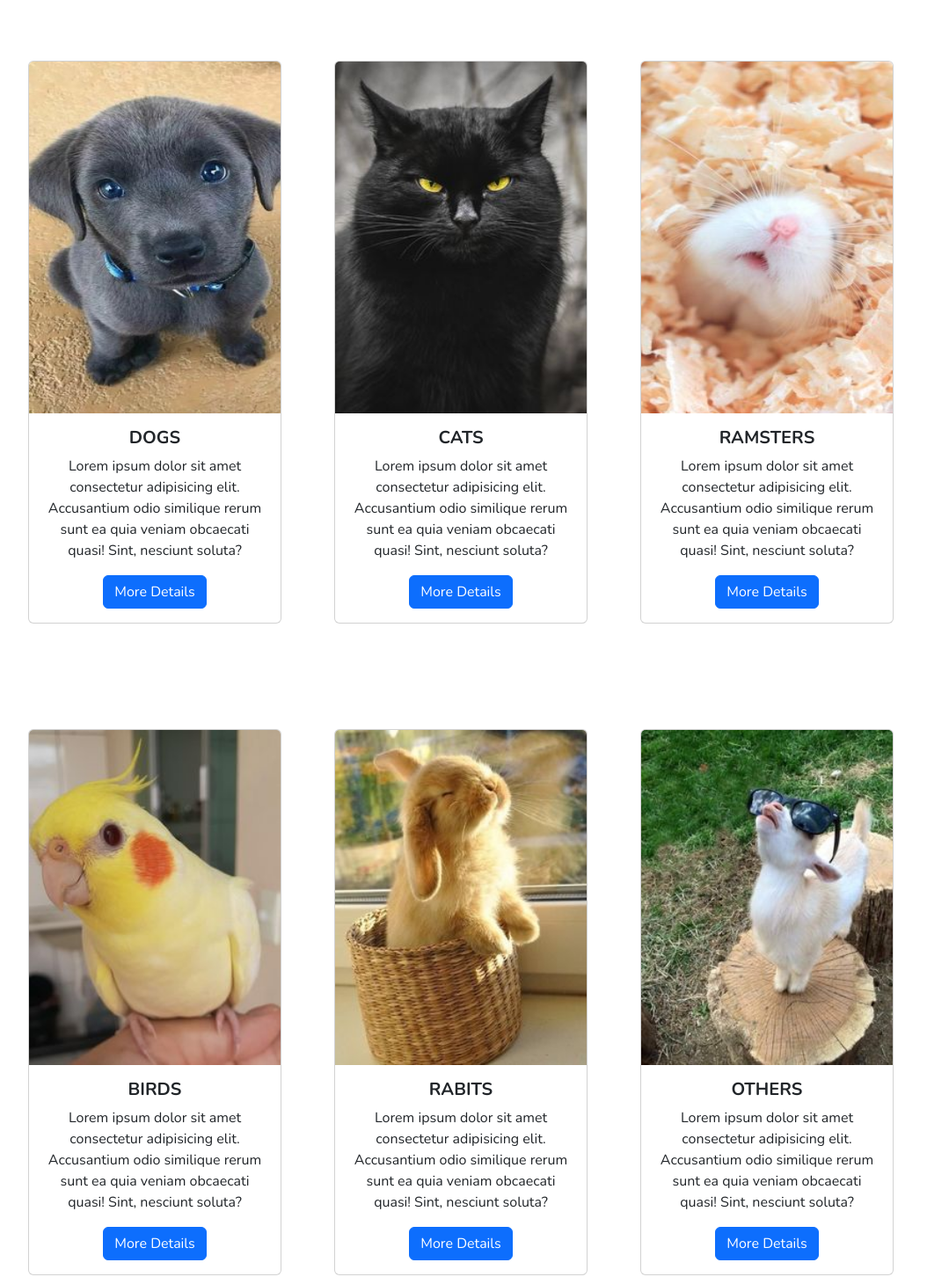
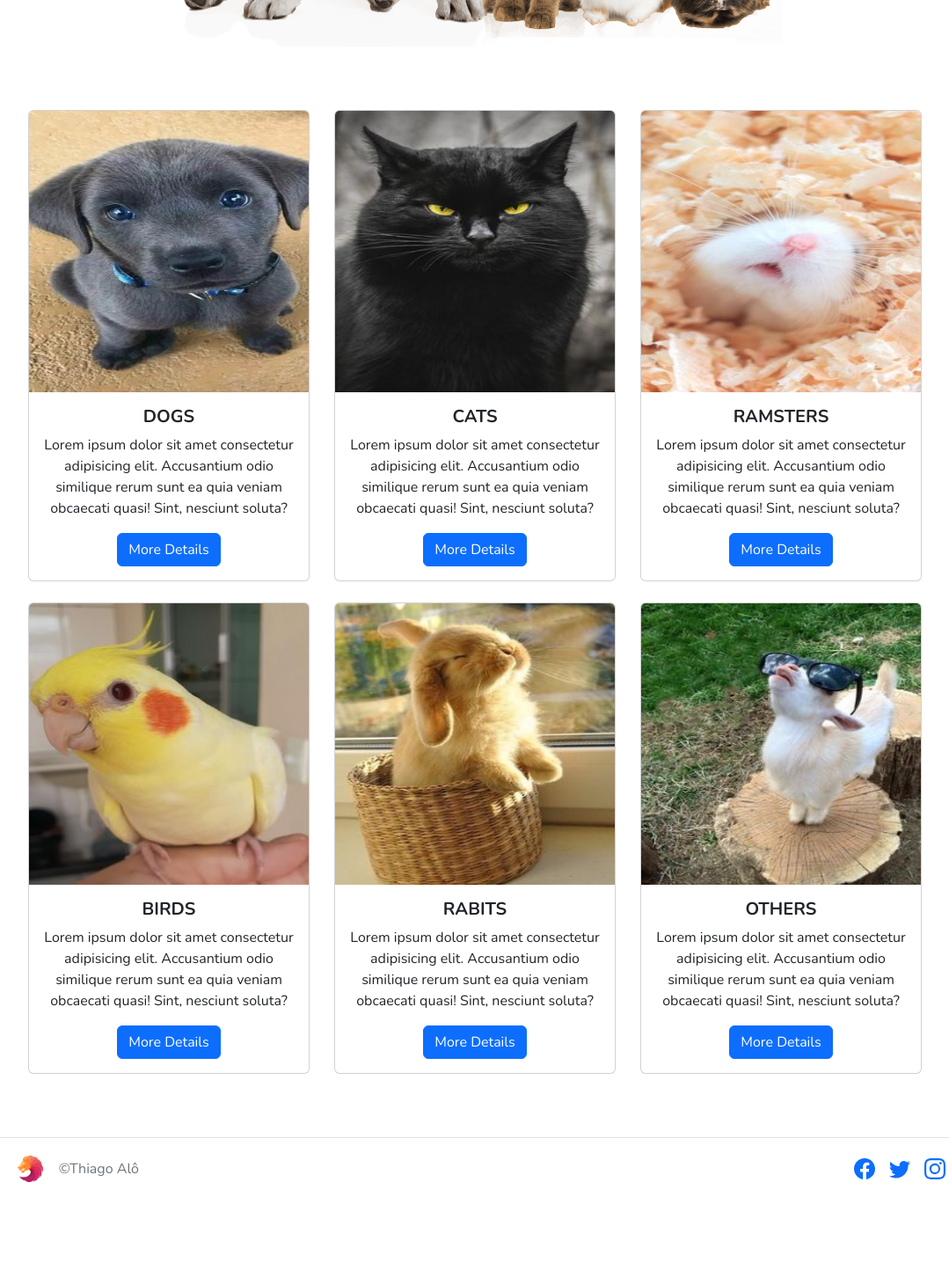
Before and after one commit to Thiago-Alo/FrontEnd, a plain HTML site: page Boots/pets.html in a window 1280 px wide. Shown: the part 503-1955 px from the top of the page at 88% size, without its empty margins (98-1177 px from the left). After the commit the page ends 1891 px from the top, so only its background shows below. Drawn offline with nearby package versions, Linux system fonts and the light colour scheme.

Commit message:
alteraçoes solicitadas

```diff
--- a/Boots/pets.html
+++ b/Boots/pets.html
@@ -11,9 +11,9 @@
     <link rel="stylesheet" href="style.css">
 </head>
 <body>
-    <header class="container-fluid back-pets">
+    <header class="container-fluid">
         <!-- NAVBAR  -->
-        <nav class="navbar navbar-expand-lg bg-transparent">
+        <nav class="navbar navbar-expand-lg bg-success">
             <div class="container-fluid">
             <img class="logo" src="./imgs/logo-removebg-preview.png" alt="logo" title="logo">
             <button class="navbar-toggler" type="button" data-bs-toggle="collapse" data-bs-target="#navbarSupportedContent" aria-controls="navbarSupportedContent" aria-expanded="false" aria-label="Toggle navigation">
@@ -39,13 +39,14 @@
             </div>
         </nav>
         <!-- /NAVBAR  -->
+        <div class="back-pets"></div>
     </header>
 
     <section class="container-sm text-center mt-10 mx-auto">
         <div class="row p-5">
             <div class="col mt-4">
-                <div class="card" style="width: 18rem;">
-                    <img src="./imgs/dog1.jpg" class="card-img-top img-fluid" style="max-width: 18rem;max-height: 25rem;" alt="card" title="Labrador">
+                <div class="card" style="width: 20rem;">
+                    <img src="./imgs/dog1.jpg" class="card-img-top img-fluid" style="max-width: 20rem;max-height: 20rem;" alt="card" title="Labrador">
                     <div class="card-body">
                         <h5 class="card-title fw-bold">DOGS</h5>
                         <p class="card-text">Lorem ipsum dolor sit amet consectetur adipisicing elit. Accusantium odio similique rerum sunt ea quia veniam obcaecati quasi! Sint, nesciunt soluta?</p>
@@ -93,8 +94,8 @@
             </div>
 
             <div class="col mt-4">
-                <div class="card" style="width: 18rem;">
-                    <img src="./imgs/cat2.jpg" class="card-img-top img-fluid" style="max-width: 18rem;max-height: 25rem;" alt="card" title="Bernese">
+                <div class="card" style="width: 20rem;">
+                    <img src="./imgs/cat2.jpg" class="card-img-top img-fluid" style="max-width: 20rem;max-height: 20rem;" alt="card" title="Bernese">
                     <div class="card-body">
                         <h5 class="card-title fw-bold">CATS</h5>
                         <p class="card-text">Lorem ipsum dolor sit amet consectetur adipisicing elit. Accusantium odio similique rerum sunt ea quia veniam obcaecati quasi! Sint, nesciunt soluta?</p>
@@ -142,8 +143,8 @@
             </div>
 
             <div class="col mt-4">
-                <div class="card" style="width: 18rem;">
-                    <img src="./imgs/rat2.jpg" class="card-img-top img-fluid" style="max-width: 18rem;max-height: 25rem;" alt="card" title="Chow-Chow">
+                <div class="card" style="width: 20rem;">
+                    <img src="./imgs/rat2.jpg" class="card-img-top img-fluid" style="max-width: 20rem;max-height: 20rem;" alt="card" title="Chow-Chow">
                     <div class="card-body">
                         <h5 class="card-title fw-bold">RAMSTERS</h5>
                         <p class="card-text">Lorem ipsum dolor sit amet consectetur adipisicing elit. Accusantium odio similique rerum sunt ea quia veniam obcaecati quasi! Sint, nesciunt soluta?</p>
@@ -189,12 +190,12 @@
                     </div>
                 </div>
             </div>
-        </div>
 
-        <div class="row p-5">
+
+
             <div class="col mt-4">
-                <div class="card" style="width: 18rem;">
-                    <img src="./imgs/bird2.jpg" class="card-img-top img-fluid" style="max-width: 18rem;max-height: 25rem;" alt="card" title="Labrador">
+                <div class="card" style="width: 20rem;">
+                    <img src="./imgs/bird2.jpg" class="card-img-top img-fluid" style="max-width: 20rem;max-height: 20rem;" alt="card" title="Labrador">
                     <div class="card-body">
                         <h5 class="card-title fw-bold">BIRDS</h5>
                         <p class="card-text">Lorem ipsum dolor sit amet consectetur adipisicing elit. Accusantium odio similique rerum sunt ea quia veniam obcaecati quasi! Sint, nesciunt soluta?</p>
@@ -242,8 +243,8 @@
             </div>
 
             <div class="col mt-4">
-                <div class="card" style="width: 18rem;">
-                    <img src="./imgs/rab1.jpg" class="card-img-top img-fluid" style="max-width: 18rem;max-height: 25rem;" alt="card" title="Bernese">
+                <div class="card" style="width: 20rem;">
+                    <img src="./imgs/rab1.jpg" class="card-img-top img-fluid" style="max-width: 20rem;max-height: 20rem;" alt="card" title="Bernese">
                     <div class="card-body">
                         <h5 class="card-title fw-bold">RABITS</h5>
                         <p class="card-text">Lorem ipsum dolor sit amet consectetur adipisicing elit. Accusantium odio similique rerum sunt ea quia veniam obcaecati quasi! Sint, nesciunt soluta?</p>
@@ -291,8 +292,8 @@
             </div>
 
             <div class="col mt-4">
-                <div class="card" style="width: 18rem;">
-                    <img src="./imgs/out2.jpg" class="card-img-top img-fluid" style="max-width: 18rem;max-height: 25rem;" alt="card" title="Chow-Chow">
+                <div class="card" style="width: 20rem;">
+                    <img src="./imgs/out2.jpg" class="card-img-top img-fluid" style="max-width: 20rem;max-height: 20rem;" alt="card" title="Chow-Chow">
                     <div class="card-body">
                         <h5 class="card-title fw-bold">OTHERS</h5>
                         <p class="card-text">Lorem ipsum dolor sit amet consectetur adipisicing elit. Accusantium odio similique rerum sunt ea quia veniam obcaecati quasi! Sint, nesciunt soluta?</p>
@@ -340,7 +341,6 @@
             </div>
         </div>
 
-
     </section>
 
 </main>
```
Also changed, not shown: Boots/index.html (+9 -8 lines), Boots/sobre.html (+4 -3 lines).
